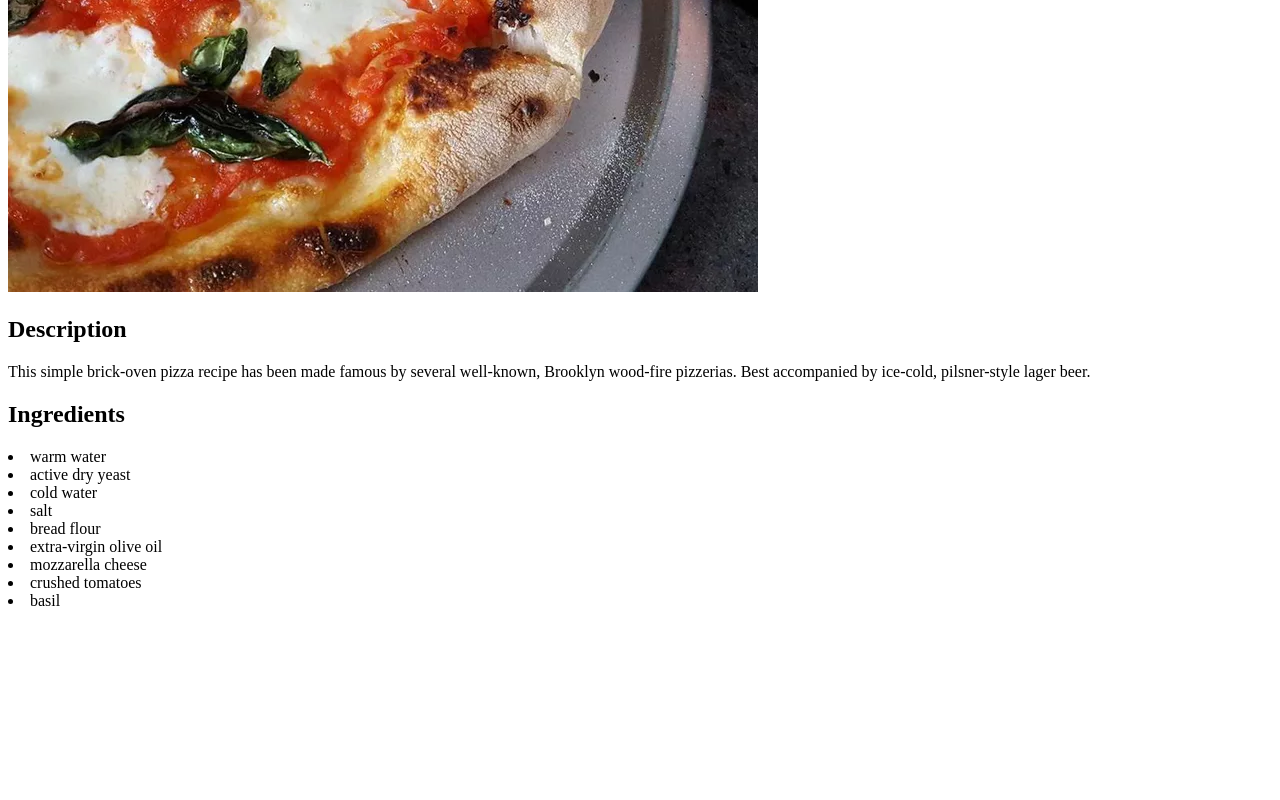
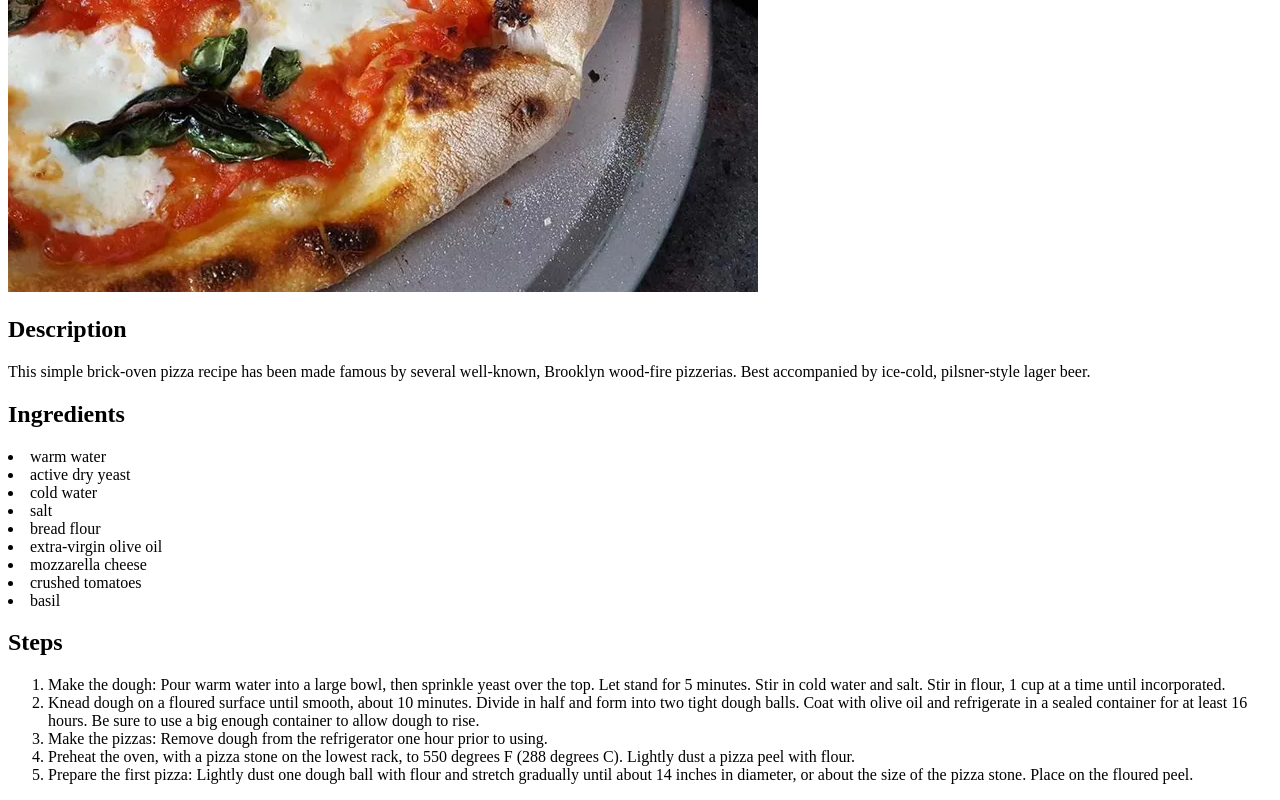
Before and after one commit to bugstr/odin-recipes, a plain HTML site: page recipes/pizza.html in a window 1280 px wide. Shown: the part 538-1338 px from the top of the page. Before the commit the page ends 1156 px from the top, so only its background shows below. Drawn offline with Linux system fonts and the light colour scheme.

Commit message:
Added steps to recipe

```diff
--- a/recipes/pizza.html
+++ b/recipes/pizza.html
@@ -12,7 +12,7 @@
     <p><h2>Description</h2></p>
     <p>This simple brick-oven pizza recipe has been made famous by several well-known, Brooklyn wood-fire pizzerias. Best accompanied by ice-cold, pilsner-style lager beer.</p>
     <p><h2>Ingredients</h2></p>
-    <u1>
+    <p><u1>
         <li>warm water</li>
         <li>active dry yeast</li>
         <li>cold water</li>
@@ -22,8 +22,14 @@
         <li>mozzarella cheese</li>
         <li>crushed tomatoes</li>
         <li>basil</li>
-    </u1>
-
-
+    </u1></p>
+    <h2>Steps</h2>
+    <ol>
+        <li>Make the dough: Pour warm water into a large bowl, then sprinkle yeast over the top. Let stand for 5 minutes. Stir in cold water and salt. Stir in flour, 1 cup at a time until incorporated.</li>
+        <li>Knead dough on a floured surface until smooth, about 10 minutes. Divide in half and form into two tight dough balls. Coat with olive oil and refrigerate in a sealed container for at least 16 hours. Be sure to use a big enough container to allow dough to rise.</li>
+        <li>Make the pizzas: Remove dough from the refrigerator one hour prior to using.</li>
+        <li>Preheat the oven, with a pizza stone on the lowest rack, to 550 degrees F (288 degrees C). Lightly dust a pizza peel with flour.</li>
+        <li>Prepare the first pizza: Lightly dust one dough ball with flour and stretch gradually until about 14 inches in diameter, or about the size of the pizza stone. Place on the floured peel.</li>
+    </ol>
 </body>
 </html>
```
